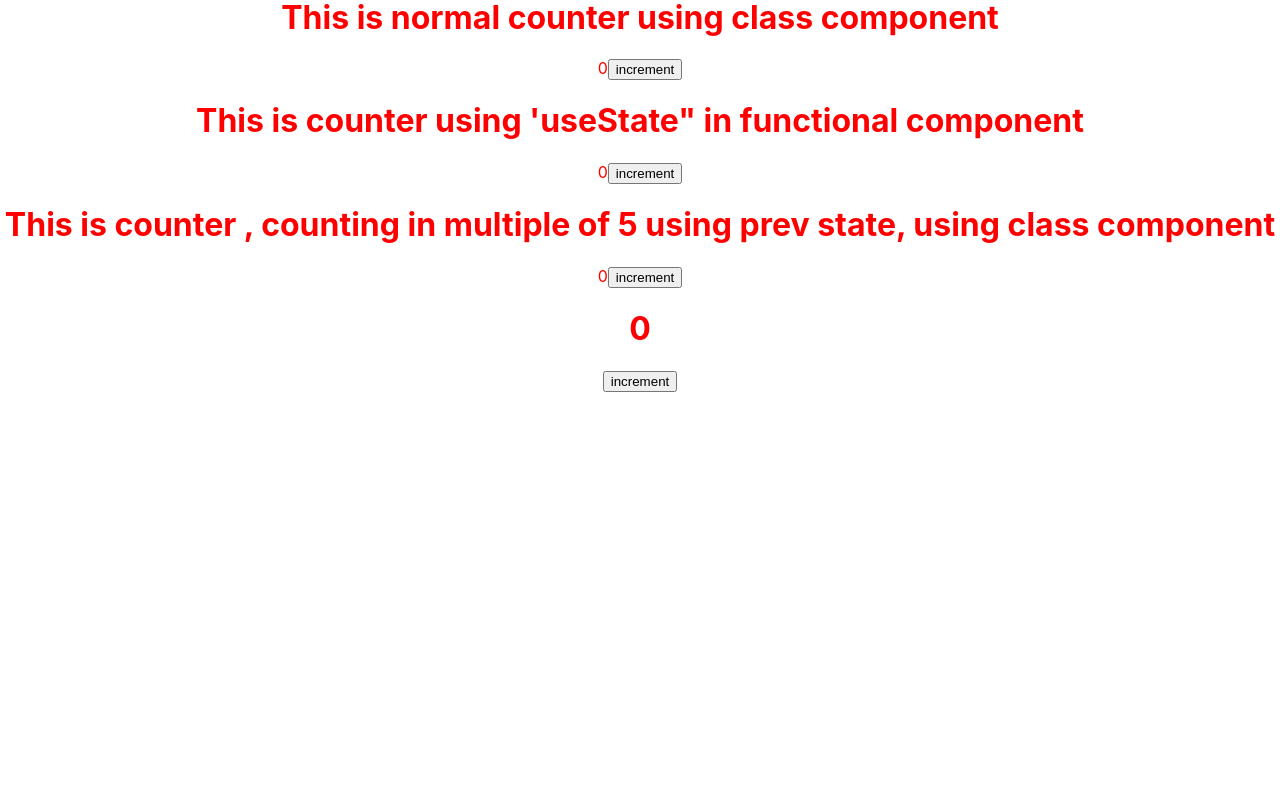
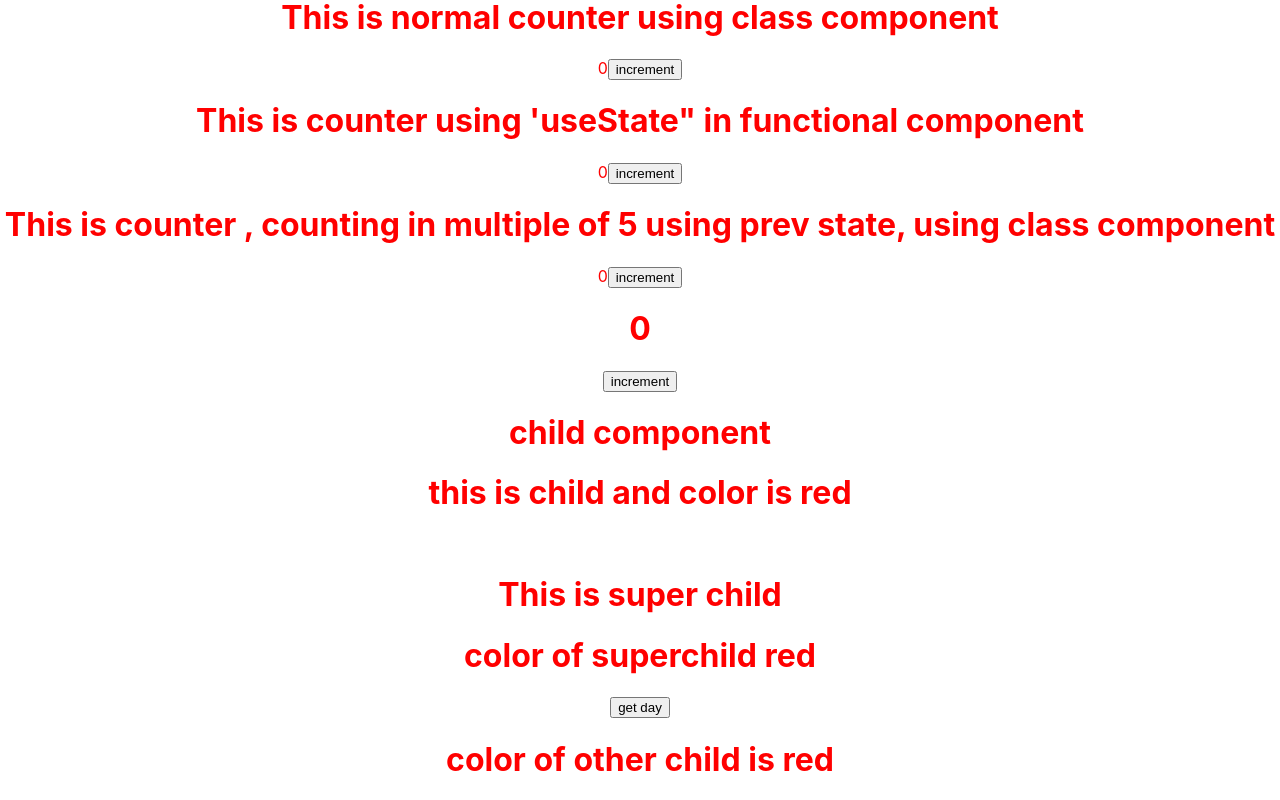
Before and after one commit to SaxenaVaibhav80/learning_react, a React (Create React App) app in the folder basic-app/: page / in a window 1280 px wide. Shown: the part 614-1414 px from the top of the page. Before the commit the page ends 1006 px from the top, so only its background shows below. Built offline with nearby package versions, Linux system fonts and the light colour scheme.

Commit message:
learning useContext

```diff
--- a/basic-app/src/App.js
+++ b/basic-app/src/App.js
@@ -9,7 +9,27 @@ import Counter from './components/Counter';
 import CounterFive from './components/CounterFive';
 import FunctionalCounter from './components/FunctionalCounter';
 import UseEffect from './components/UseEffect';
+import Child from './components/Child'
+import OtherChild from './components/OtherChild';
+import { createContext } from 'react';
 
+
+
+// The createContext() function is a method provided by the React library that creates a new context object. This context object can be used to share data across a React component tree without having to pass props down through every level of the tree. It allows components to "subscribe" to certain values or states and react to changes in those values.
+
+// What createContext() Returns
+// When you call createContext(), it returns an object with two main components:
+
+// Provider: A component that allows you to specify what value(s) should be made available to all components within its subtree. You set these values via the value prop.
+// Consumer: A component that allows you to consume or "subscribe" to the context's values. It uses a render prop to access the current context value.
+
+
+export const GlobalInfo = createContext()
+const color="red"
+const GetDay= (day)=>
+  {
+    console.log(day)
+  }
 function App() {
   return (
     <div className="App">
@@ -25,8 +45,17 @@ function App() {
      <h1>This is counter , counting in multiple of 5 using prev state, using class component</h1>
      <CounterFive></CounterFive>
      <UseEffect></UseEffect>
+     <h1>child component</h1>
+    <GlobalInfo.Provider value={{Globalcolor:color,Getday:GetDay}}>
+      <Child></Child>
+      <OtherChild></OtherChild>
+    </GlobalInfo.Provider>
+
     </div>
   );
 }
 
 export default App;
+
+
+// Note--->
--- /dev/null
+++ b/basic-app/src/components/Child.jsx
@@ -0,0 +1,21 @@
+import { useContext } from "react";
+import { GlobalInfo } from "../App";
+import SuperChild from "./SuperChild";
+
+function Child()
+{
+    const {Globalcolor} = useContext(GlobalInfo)
+
+    return(
+        <>
+          <h1>this is child and color is {Globalcolor}</h1><br>
+          </br>
+          <h1>This is super child </h1>
+          <SuperChild></SuperChild>
+        </>
+
+    )
+}
+
+
+export default Child
--- /dev/null
+++ b/basic-app/src/components/OtherChild.jsx
@@ -0,0 +1,14 @@
+import { useContext } from "react";
+import { GlobalInfo } from "../App";
+
+function OtherChild()
+{
+    const {Globalcolor} = useContext(GlobalInfo)
+
+    return(
+        <h1>color of other child is {Globalcolor}</h1>
+    )
+}
+
+
+export default OtherChild
--- /dev/null
+++ b/basic-app/src/components/SuperChild.jsx
@@ -0,0 +1,20 @@
+import { useContext } from "react";
+import { GlobalInfo } from "../App";
+
+function SuperChild()
+
+{
+
+    const {Globalcolor,Getday} = useContext(GlobalInfo)
+    const day="sunday"
+    return(
+        <>
+              <h1>color of superchild {Globalcolor}</h1>
+              <button onClick={()=>Getday(day)}>get day</button>
+        </>
+
+    )
+}
+
+
+export default SuperChild
```
